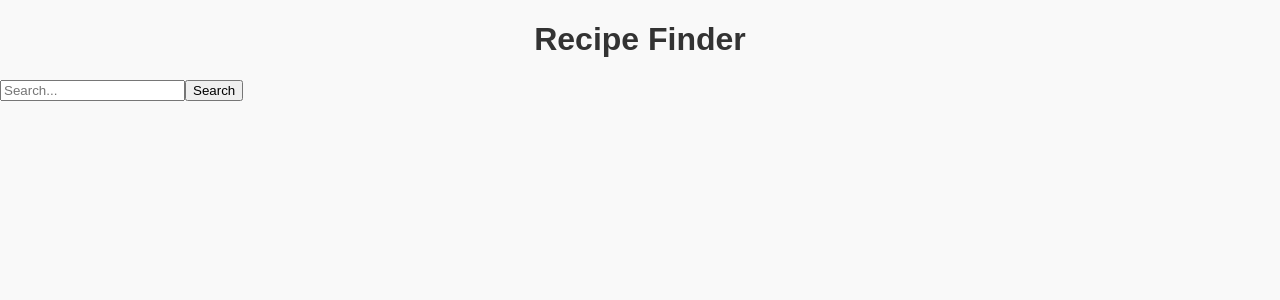
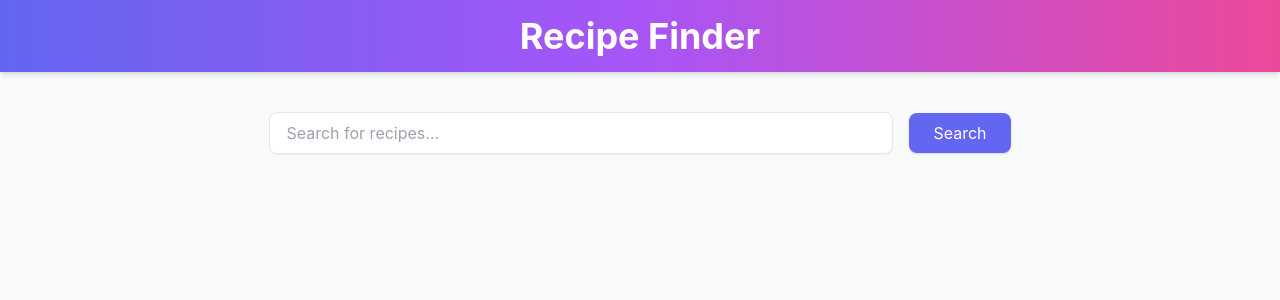
Before and after one commit to aaryan4985/recipe-finder, a React (Create React App) app: page / in a window 1280 px wide. Shown: the top 300 px of the page. Built offline with nearby package versions, Linux system fonts and the light colour scheme.

Commit message:
Tailwind added

```diff
--- a/package.json
+++ b/package.json
@@ -33,5 +33,10 @@
       "last 1 firefox version",
       "last 1 safari version"
     ]
+  },
+  "devDependencies": {
+    "autoprefixer": "^10.4.20",
+    "postcss": "^8.4.49",
+    "tailwindcss": "^3.4.17"
   }
 }
--- a/src/App.js
+++ b/src/App.js
@@ -20,10 +20,12 @@ const App = () => {
   };
 
   return (
-    <div>
+    <div className="min-h-screen bg-gray-50">
       <Header />
-      <SearchBar fetchRecipes={fetchRecipes} setQuery={setQuery} />
-      <RecipeList recipes={recipes} />
+      <div className="container mx-auto p-4">
+        <SearchBar fetchRecipes={fetchRecipes} setQuery={setQuery} />
+        <RecipeList recipes={recipes} />
+      </div>
     </div>
   );
 };
--- a/src/RecipeCard.js
+++ b/src/RecipeCard.js
@@ -1,11 +1,22 @@
 const RecipeCard = ({ recipe }) => {
   return (
-    <div className="recipe-card">
-      <img src={recipe.strMealThumb} alt={recipe.strMeal} />
-      <h3>{recipe.strMeal}</h3>
-      <a href={recipe.strSource} target="_blank" rel="noopener noreferrer">
-        View Recipe
-      </a>
+    <div className="bg-white border rounded-lg shadow-lg overflow-hidden">
+      <img
+        src={recipe.strMealThumb}
+        alt={recipe.strMeal}
+        className="w-full h-48 object-cover"
+      />
+      <div className="p-4">
+        <h3 className="text-lg font-semibold mb-2">{recipe.strMeal}</h3>
+        <a
+          href={recipe.strSource}
+          target="_blank"
+          rel="noopener noreferrer"
+          className="text-indigo-500 hover:underline"
+        >
+          View Recipe
+        </a>
+      </div>
     </div>
   );
 };
--- a/src/RecipeList.js
+++ b/src/RecipeList.js
@@ -2,7 +2,7 @@ import RecipeCard from "./RecipeCard";
 
 const RecipeList = ({ recipes }) => {
   return (
-    <div>
+    <div className="grid grid-cols-1 sm:grid-cols-2 lg:grid-cols-3 gap-6">
       {recipes.map((recipe) => (
         <RecipeCard key={recipe.idMeal} recipe={recipe} />
       ))}
--- a/src/SearchBar.js
+++ b/src/SearchBar.js
@@ -1,12 +1,24 @@
 const SearchBar = ({ fetchRecipes, setQuery }) => {
+  const handleSearch = (e) => {
+    e.preventDefault();
+    fetchRecipes();
+  };
+
   return (
-    <form>
+    <form
+      onSubmit={handleSearch}
+      className="flex justify-center items-center gap-4 my-6"
+    >
       <input
         type="text"
-        placeholder="Search..."
+        placeholder="Search for recipes..."
+        className="px-4 py-2 border rounded-lg shadow-sm w-1/2 focus:outline-none focus:ring focus:ring-indigo-300"
         onChange={(e) => setQuery(e.target.value)}
       />
-      <button type="button" onClick={fetchRecipes}>
+      <button
+        type="submit"
+        className="px-6 py-2 bg-indigo-500 text-white rounded-lg shadow hover:bg-indigo-600 focus:ring focus:ring-indigo-300"
+      >
         Search
       </button>
     </form>
--- a/src/components/Header.js
+++ b/src/components/Header.js
@@ -1,2 +1,7 @@
-const Header = () => <h1 className="text-center">Recipe Finder</h1>;
+const Header = () => (
+  <header className="bg-gradient-to-r from-indigo-500 via-purple-500 to-pink-500 text-white py-4 text-center shadow-md">
+    <h1 className="text-4xl font-bold">Recipe Finder</h1>
+  </header>
+);
+
 export default Header;
--- a/src/index.css
+++ b/src/index.css
@@ -1,3 +1,7 @@
+@tailwind base;
+@tailwind components;
+@tailwind utilities;
+
 body {
   margin: 0;
   font-family: -apple-system, BlinkMacSystemFont, 'Segoe UI', 'Roboto', 'Oxygen',
--- a/src/index.js
+++ b/src/index.js
@@ -3,7 +3,6 @@ import ReactDOM from "react-dom/client";
 import "./index.css";
 import App from "./App";
 import reportWebVitals from "./reportWebVitals";
-import "./styles.css";
 
 const root = ReactDOM.createRoot(document.getElementById("root"));
 root.render(
--- a/src/styles.css
+++ /dev/null
@@ -1,39 +0,0 @@
-body {
-    font-family: Arial, sans-serif;
-    margin: 0;
-    padding: 0;
-    background-color: #f9f9f9;
-  }
-
-  h1 {
-    text-align: center;
-    color: #333;
-  }
-
-  .recipe-list {
-    display: flex;
-    flex-wrap: wrap;
-    justify-content: center;
-    gap: 1rem;
-    padding: 1rem;
-  }
-
-  .recipe-card {
-    width: 200px;
-    border: 1px solid #ddd;
-    border-radius: 8px;
-    padding: 1rem;
-    background: white;
-    box-shadow: 0 2px 5px rgba(0, 0, 0, 0.1);
-    text-align: center;
-  }
-
-  .recipe-card img {
-    width: 100%;
-    border-radius: 8px;
-  }
-
-  .recipe-card h3 {
-    font-size: 1.2rem;
-    margin: 0.5rem 0;
-  }
--- /dev/null
+++ b/tailwind.config.js
@@ -0,0 +1,7 @@
+module.exports = {
+  content: ["./src/**/*.{js,jsx,ts,tsx}"],
+  theme: {
+    extend: {},
+  },
+  plugins: [],
+};
```
Also changed, not shown: 1 other file (tests, documents, lock files or other folders).
